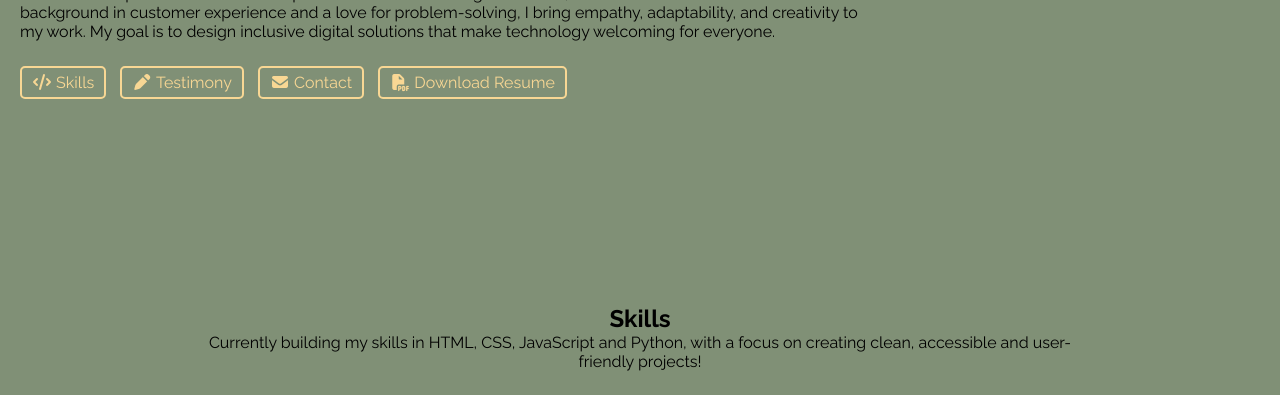
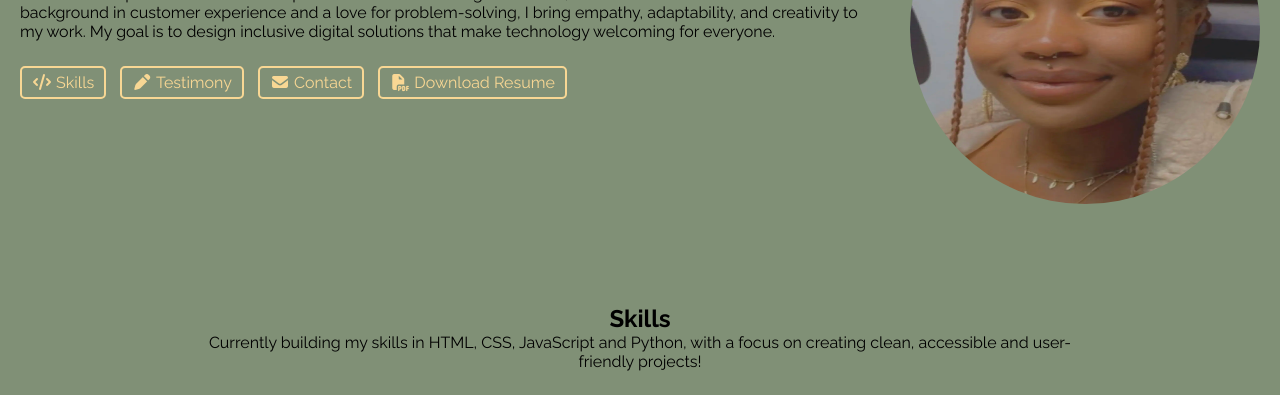
Before and after one commit to cnzunduuu/html-css-portfolio, a plain HTML site: page index.html in a window 1280 px wide. Shown: the part 295-690 px from the top of the page. Drawn offline with Linux system fonts and the light colour scheme.

Commit message:
Fixed broken file path for portfolio image

```diff
--- a/index.html
+++ b/index.html
@@ -75,7 +75,7 @@
       </div>
 
       <div class="headshot">
-        <img src="./assets/portfolio-image1.webp" alt="a photo of Carolina">
+        <img src="./assets/images/portfolio-image1.webp" alt="a photo of Carolina">
       </div>
      </section>
 
```
